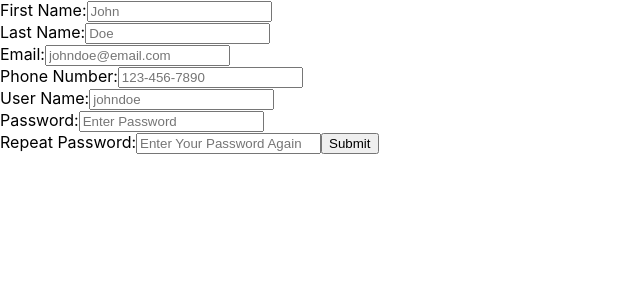
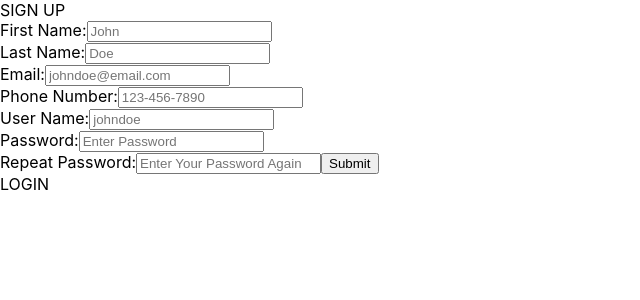
Before and after one commit to comp426-2022-spring/a99-petra, a Next.js app: page /signup in a window 1280 px wide. Shown: the top 300 px of the page, without its empty margins (0-640 px from the left). Built offline with nearby package versions, Linux system fonts and the light colour scheme.

Commit message:
login page without styling

```diff
--- a/pages/signup.js
+++ b/pages/signup.js
@@ -40,7 +40,10 @@ function SignUp(Component) {
 
 
     return (
-
+        <div className="Page">
+            <header>
+                SIGN UP
+            </header>
         <div className="Inputs">
             <form>
                 <label for="firstname">
@@ -80,6 +83,8 @@ function SignUp(Component) {
                 </label>
                 <input type="submit" id="submit" value="Submit" onSubmit={handleSubmit} disabled={false}></input>
             </form>
+            <a className= "Login" href="login page link***">LOGIN</a>
+        </div>
         </div>
 
 
```
